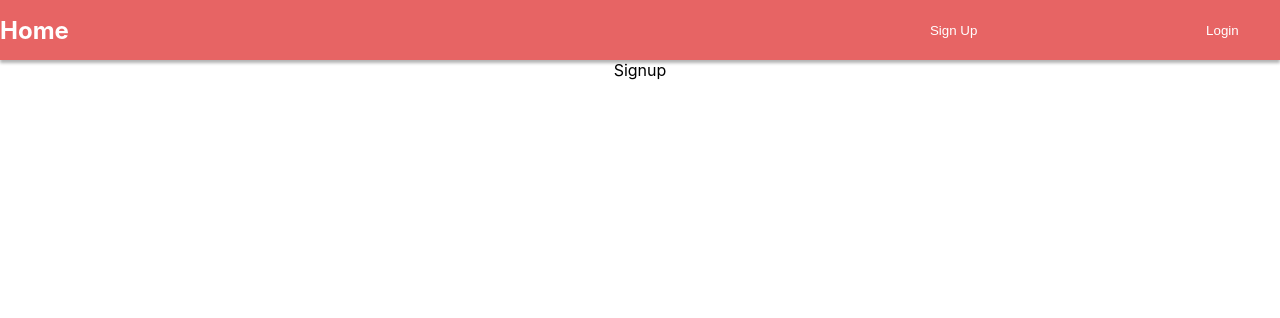
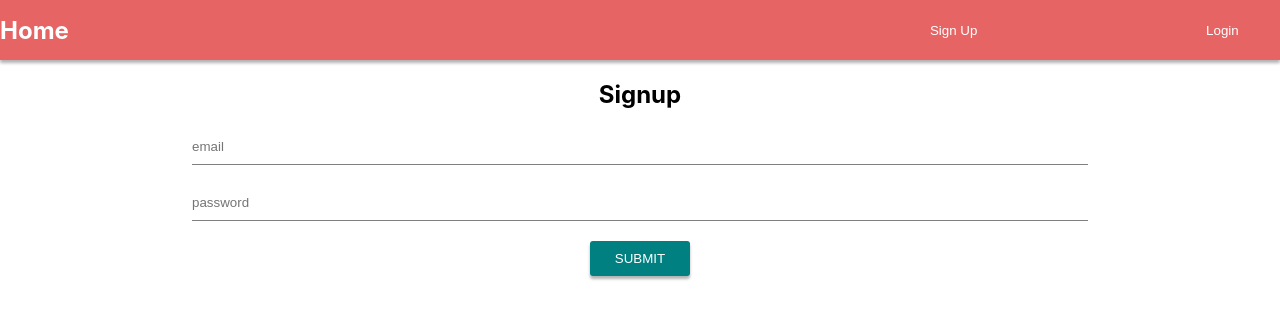
Before and after one commit to KelvinMitaki/Fullstack-GraphQL-Typescript, a React (Create React App) app in the folder client/: page /signup in a window 1280 px wide. Shown: the top 318 px of the page. Built offline with nearby package versions, Linux system fonts and the light colour scheme; no server answers.

Commit message:
added login user mutation

```diff
--- a/client/src/components/AuthForm.module.css
+++ b/client/src/components/AuthForm.module.css
@@ -12,6 +12,7 @@
   outline: none;
   padding: 10px 0;
   transition: all 0.2s;
+  width: 70vw;
 }
 
 .form input:focus {
@@ -23,8 +24,8 @@
   text-transform: uppercase;
   background-color: rgb(0, 128, 128);
   color: #fff;
-  padding: 10px 15px;
-  border-radius: 2px;
+  padding: 10px 25px;
+  border-radius: 3px;
   box-shadow: 0 3px 3px rgba(0, 0, 0, 0.3);
   transition: all 0.2s;
 }
--- a/client/src/components/Login.tsx
+++ b/client/src/components/Login.tsx
@@ -4,7 +4,7 @@ import AuthForm from "./AuthForm";
 const Login = () => {
   return (
     <div>
-      <p>Login</p>
+      <h2>Login</h2>
       <AuthForm />
     </div>
   );
--- a/client/src/components/Signup.tsx
+++ b/client/src/components/Signup.tsx
@@ -1,7 +1,13 @@
 import React from "react";
+import AuthForm from "./AuthForm";
 
 const Signup = () => {
-  return <div>Signup</div>;
+  return (
+    <div>
+      <h2>Signup</h2>
+      <AuthForm />
+    </div>
+  );
 };
 
 export default Signup;
```
Also changed, not shown: client/src/queries/loginUser.ts (added, +10 -0 lines), 1 other file (tests, documents, lock files or other folders).
